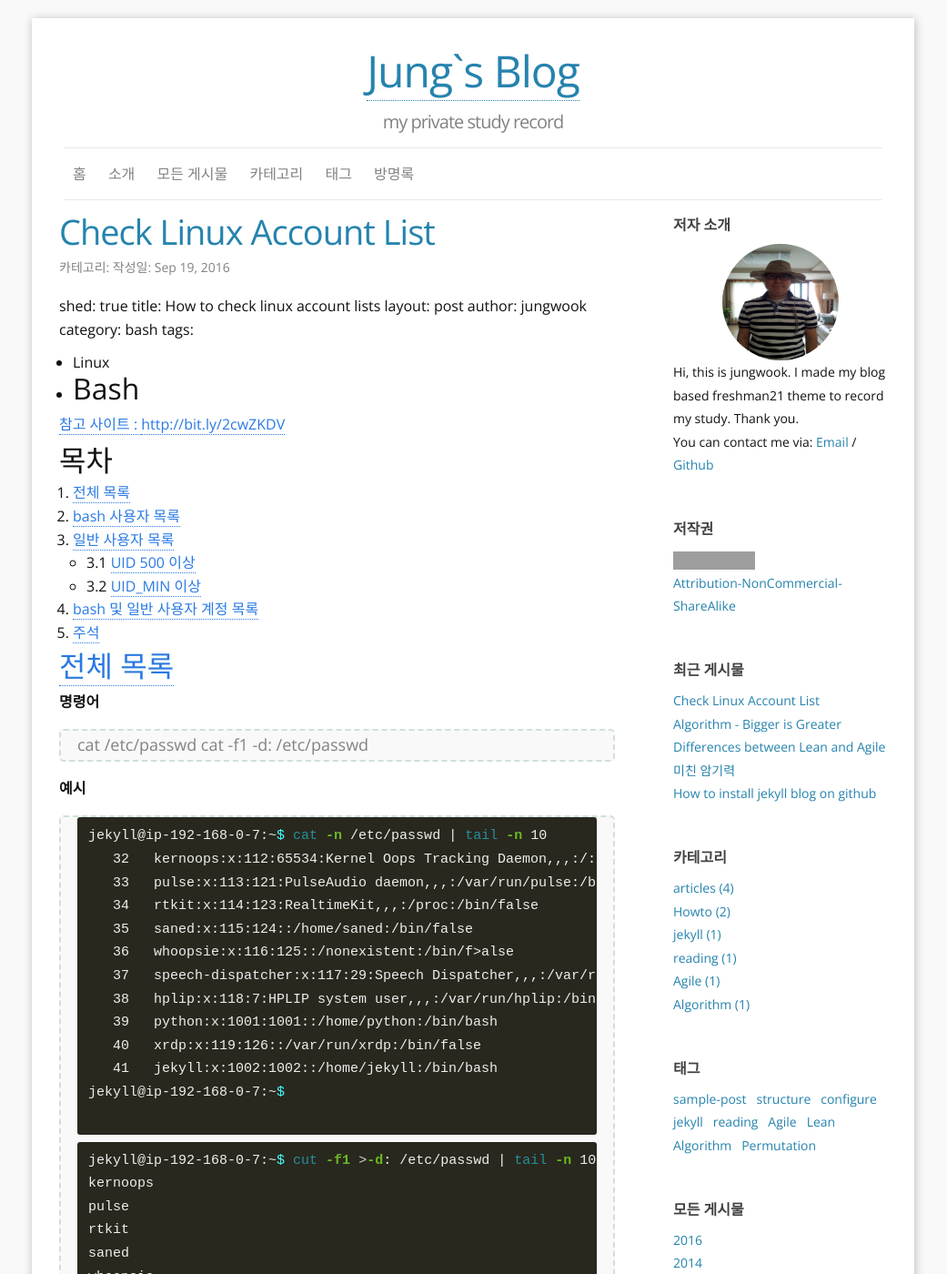
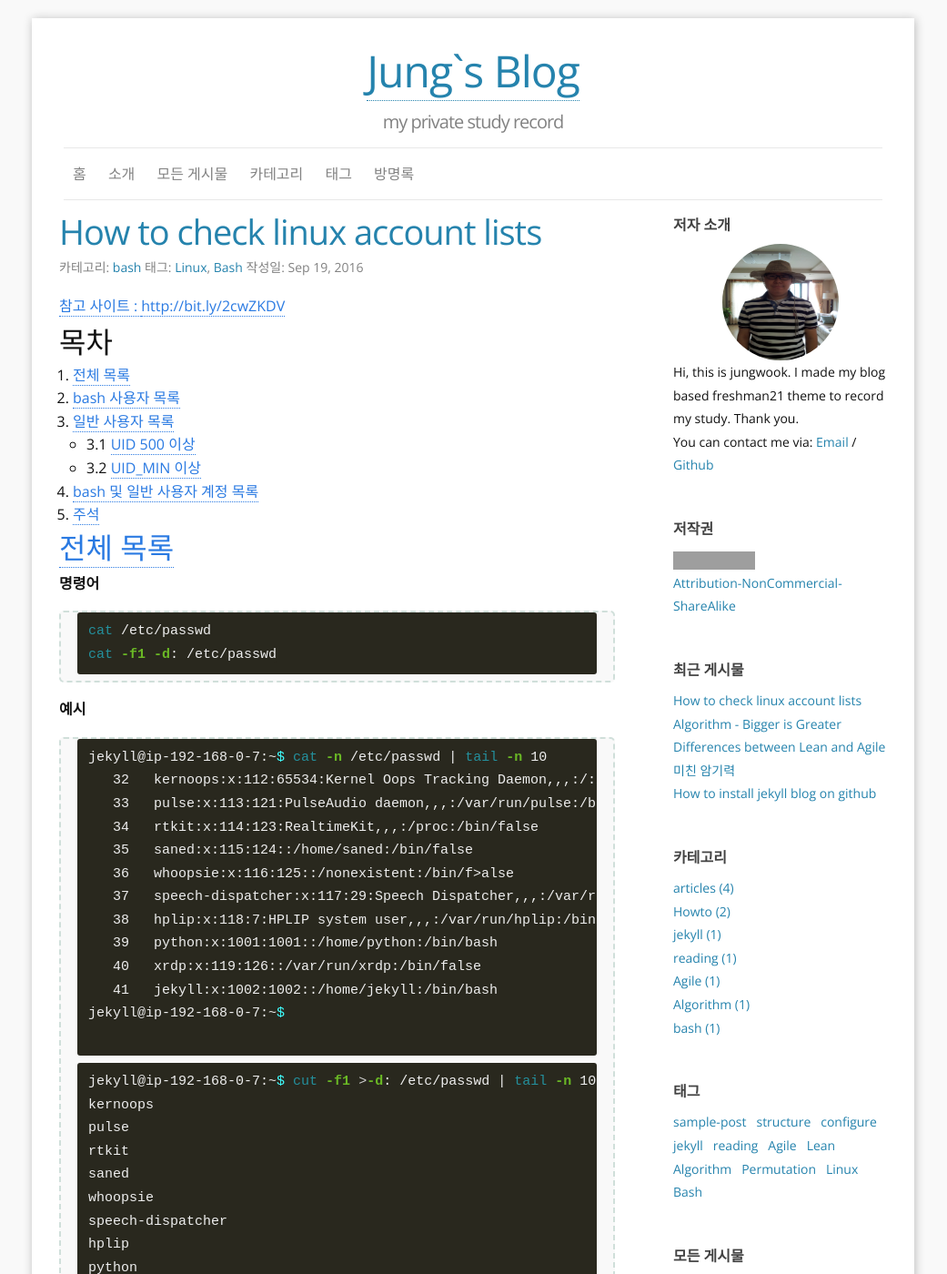
Before and after one commit to crispar/crispar.github.io, a Jekyll site: the page built from index.html, in a window 1280 px wide and 1400 px high. Shown: the whole window at 91% size, without its empty margins (120-1161 px from the left). Built offline with Jekyll 4.4.1, drawn with Linux system fonts in a browser that asks for light colours; formulas are drawn with MathJax 3; the list of posts is cut into pages by our own code; some of the changed text lies outside the part shown; grey boxes are pictures that could not be loaded.

Commit message:
modify some line on 2016-09-19-check-linux-account-list.md

````diff
--- a/_posts/2016-09-19-check-linux-account-list.md
+++ b/_posts/2016-09-19-check-linux-account-list.md
@@ -1,3 +1,4 @@
+---
 shed: true
 title: How to check linux account lists
 layout: post
@@ -21,9 +22,13 @@ tags:
 1. <a href="#comment">주석</a>
 
 ## <a name='AllList'>전체 목록</a>
+
 **명령어**
+
+>```bash
 >cat /etc/passwd
 >cat -f1 -d: /etc/passwd
+>```
 
 **예시**
 
@@ -56,15 +61,20 @@ tags:
 >jekyll
 >jekyll@ip-192-168-0-7:~$
 >```
+
 ## <a name='bashuser'>bash 사용자 목록</a>
 
 useradd로 계정을 만들면 기본적으로 /bin/bash 환경이 적용된다. bash 사용자 목록이 의미가 있는 경우가 많다.
 
 **명령어**
+
+>```bash
 >grep /bin/bash /etc/passwd
 >grep /bin/bash /etc/passwd | cut -f1 -d:
+>```
 
 **예시**
+
 >```bash
 >jekyll@ip-192-168-0-7:~$ grep /bin/bash /etc/passwd
 >root:x:0:0:root:/root:/bin/bash
````
